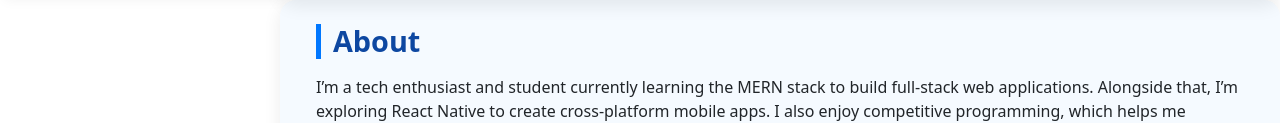
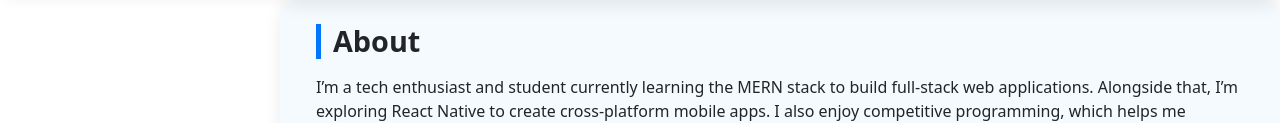
Before and after one commit to panditashushukl/portfolio, a plain HTML site: page index.html in a window 1280 px wide. Shown: the part 800-923 px from the top of the page. Drawn offline with nearby package versions, Linux system fonts and the light colour scheme.

Commit message:
Heading Color Change

```diff
--- a/assets/css/general.css
+++ b/assets/css/general.css
@@ -19,7 +19,6 @@
 .containerCard h2 {
   font-size: 1.8rem;
   margin-bottom: 16px;
-  color: var(--heading-color);
   font-weight: 700;
   border-left: 5px solid #0077ff;
   padding-left: 12px;
```
